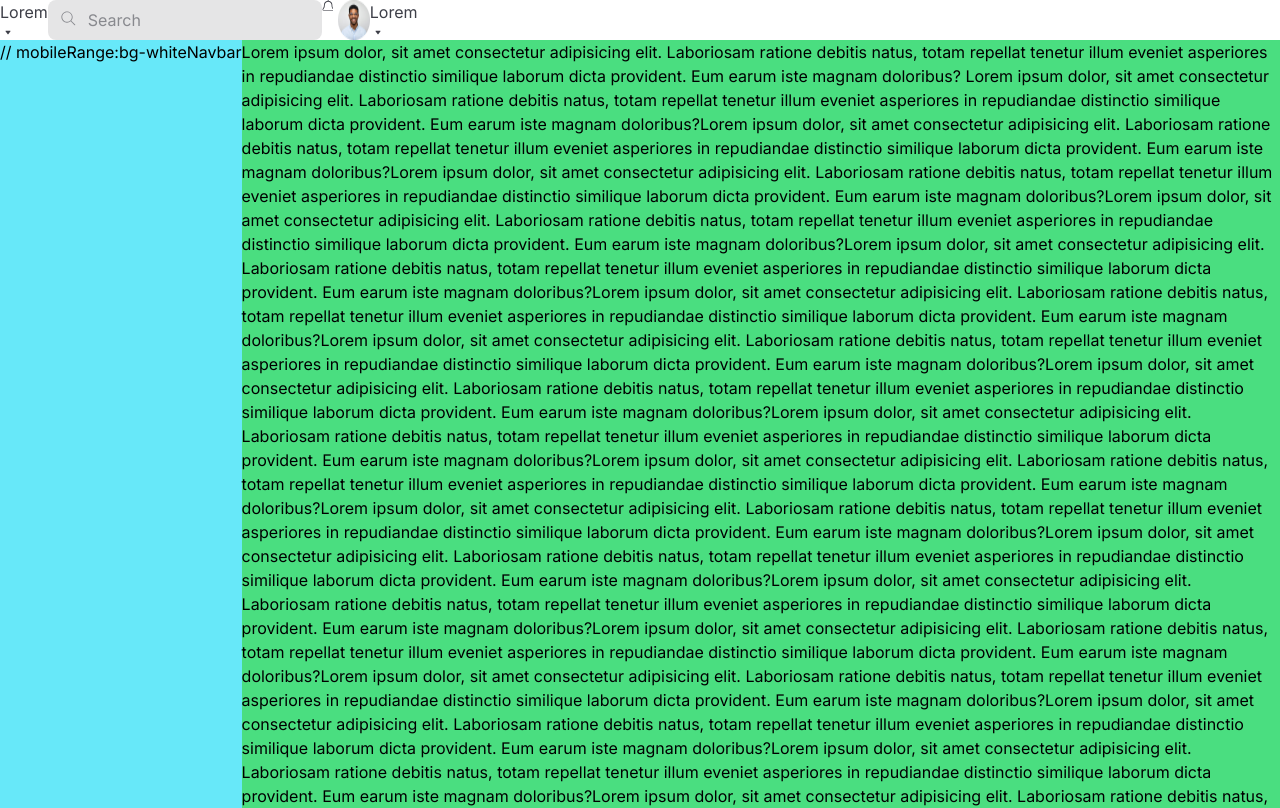
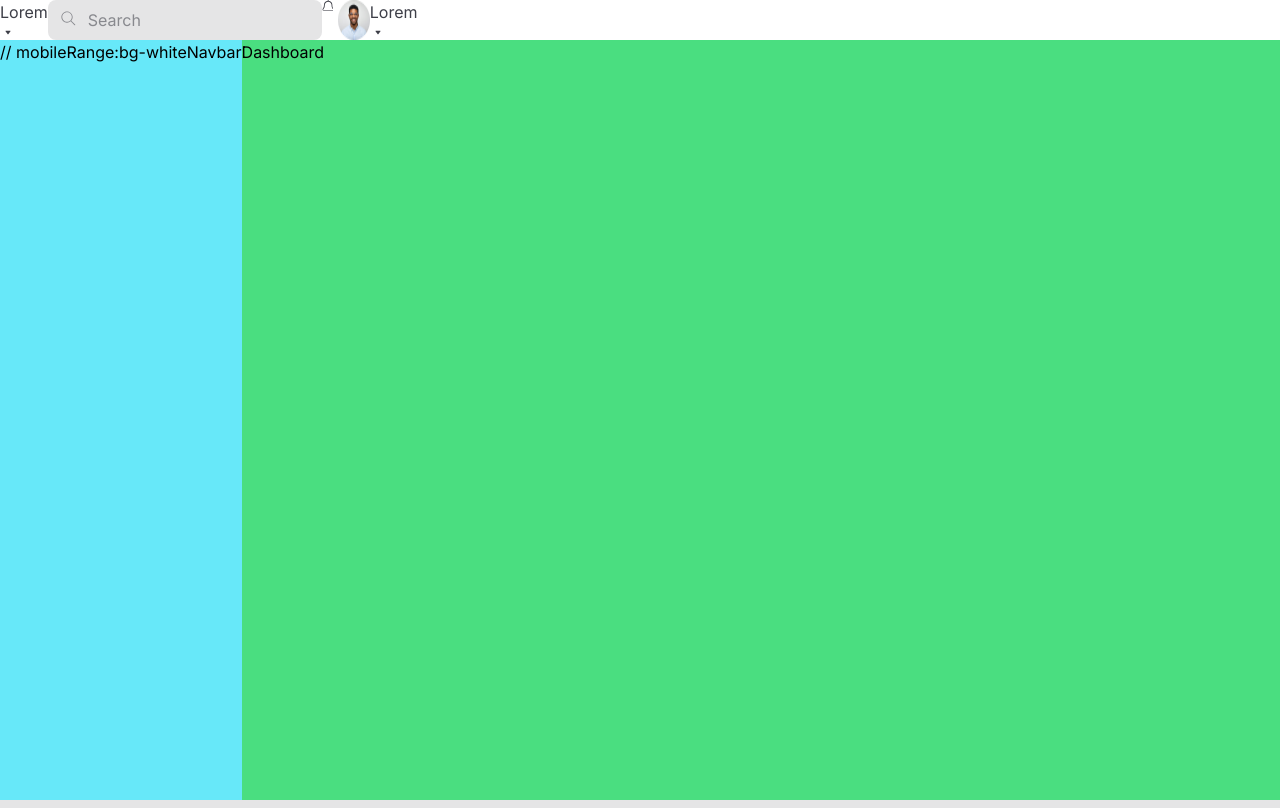
Before and after one commit to Tohid001/algorizin-tailwind_react-test, a React (Create React App) app: page / in a window 1280 px wide. Shown: the top 808 px of the page. Built offline with nearby package versions, Linux system fonts and the light colour scheme.

Commit message:
best optimized version of the core styling of layout structure with allowing scrolling inside content without affecting others

```diff
--- a/src/components/Header/Header.jsx
+++ b/src/components/Header/Header.jsx
@@ -6,7 +6,7 @@ const { DownIcon, BellIcon } = icons;
 
 function Header() {
   return (
-    <div className="sticky top-0 bg-white text-neutral-9 flex">
+    <div className=" bg-white text-neutral-9 flex">
       <div>
         <p>Lorem</p>
         <span>
--- a/src/containers/Layout/Layout.jsx
+++ b/src/containers/Layout/Layout.jsx
@@ -6,121 +6,12 @@ function Layout() {
   return (
     <div id="container" className="flex flex-col">
       <Header />
-      <div className="flex flex-1 mobileRange:flex-col ">
+      <div className="flex flex-1 mobileRange:flex-col overflow-hidden">
         <div className="mobileRange:order-2 bg-cyan-300 ">
           <Navbar />
         </div>
-        <div className="flex-1 bg-green-400 ">
-          {/* <Outlet /> */}
-          Lorem ipsum dolor, sit amet consectetur adipisicing elit. Laboriosam
-          ratione debitis natus, totam repellat tenetur illum eveniet asperiores
-          in repudiandae distinctio similique laborum dicta provident. Eum earum
-          iste magnam doloribus? Lorem ipsum dolor, sit amet consectetur
-          adipisicing elit. Laboriosam ratione debitis natus, totam repellat
-          tenetur illum eveniet asperiores in repudiandae distinctio similique
-          laborum dicta provident. Eum earum iste magnam doloribus?Lorem ipsum
-          dolor, sit amet consectetur adipisicing elit. Laboriosam ratione
-          debitis natus, totam repellat tenetur illum eveniet asperiores in
-          repudiandae distinctio similique laborum dicta provident. Eum earum
-          iste magnam doloribus?Lorem ipsum dolor, sit amet consectetur
-          adipisicing elit. Laboriosam ratione debitis natus, totam repellat
-          tenetur illum eveniet asperiores in repudiandae distinctio similique
-          laborum dicta provident. Eum earum iste magnam doloribus?Lorem ipsum
-          dolor, sit amet consectetur adipisicing elit. Laboriosam ratione
-          debitis natus, totam repellat tenetur illum eveniet asperiores in
-          repudiandae distinctio similique laborum dicta provident. Eum earum
-          iste magnam doloribus?Lorem ipsum dolor, sit amet consectetur
-          adipisicing elit. Laboriosam ratione debitis natus, totam repellat
-          tenetur illum eveniet asperiores in repudiandae distinctio similique
-          laborum dicta provident. Eum earum iste magnam doloribus?Lorem ipsum
-          dolor, sit amet consectetur adipisicing elit. Laboriosam ratione
-          debitis natus, totam repellat tenetur illum eveniet asperiores in
-          repudiandae distinctio similique laborum dicta provident. Eum earum
-          iste magnam doloribus?Lorem ipsum dolor, sit amet consectetur
-          adipisicing elit. Laboriosam ratione debitis natus, totam repellat
-          tenetur illum eveniet asperiores in repudiandae distinctio similique
-          laborum dicta provident. Eum earum iste magnam doloribus?Lorem ipsum
-          dolor, sit amet consectetur adipisicing elit. Laboriosam ratione
-          debitis natus, totam repellat tenetur illum eveniet asperiores in
-          repudiandae distinctio similique laborum dicta provident. Eum earum
-          iste magnam doloribus?Lorem ipsum dolor, sit amet consectetur
-          adipisicing elit. Laboriosam ratione debitis natus, totam repellat
-          tenetur illum eveniet asperiores in repudiandae distinctio similique
-          laborum dicta provident. Eum earum iste magnam doloribus?Lorem ipsum
-          dolor, sit amet consectetur adipisicing elit. Laboriosam ratione
-          debitis natus, totam repellat tenetur illum eveniet asperiores in
-          repudiandae distinctio similique laborum dicta provident. Eum earum
-          iste magnam doloribus?Lorem ipsum dolor, sit amet consectetur
-          adipisicing elit. Laboriosam ratione debitis natus, totam repellat
-          tenetur illum eveniet asperiores in repudiandae distinctio similique
-          laborum dicta provident. Eum earum iste magnam doloribus?Lorem ipsum
-          dolor, sit amet consectetur adipisicing elit. Laboriosam ratione
-          debitis natus, totam repellat tenetur illum eveniet asperiores in
-          repudiandae distinctio similique laborum dicta provident. Eum earum
-          iste magnam doloribus?Lorem ipsum dolor, sit amet consectetur
-          adipisicing elit. Laboriosam ratione debitis natus, totam repellat
-          tenetur illum eveniet asperiores in repudiandae distinctio similique
-          laborum dicta provident. Eum earum iste magnam doloribus?Lorem ipsum
-          dolor, sit amet consectetur adipisicing elit. Laboriosam ratione
-          debitis natus, totam repellat tenetur illum eveniet asperiores in
-          repudiandae distinctio similique laborum dicta provident. Eum earum
-          iste magnam doloribus?Lorem ipsum dolor, sit amet consectetur
-          adipisicing elit. Laboriosam ratione debitis natus, totam repellat
-          tenetur illum eveniet asperiores in repudiandae distinctio similique
-          laborum dicta provident. Eum earum iste magnam doloribus?Lorem ipsum
-          dolor, sit amet consectetur adipisicing elit. Laboriosam ratione
-          debitis natus, totam repellat tenetur illum eveniet asperiores in
-          repudiandae distinctio similique laborum dicta provident. Eum earum
-          iste magnam doloribus?Lorem ipsum dolor, sit amet consectetur
-          adipisicing elit. Laboriosam ratione debitis natus, totam repellat
-          tenetur illum eveniet asperiores in repudiandae distinctio similique
-          laborum dicta provident. Eum earum iste magnam doloribus?Lorem ipsum
-          dolor, sit amet consectetur adipisicing elit. Laboriosam ratione
-          debitis natus, totam repellat tenetur illum eveniet asperiores in
-          repudiandae distinctio similique laborum dicta provident. Eum earum
-          iste magnam doloribus?Lorem ipsum dolor, sit amet consectetur
-          adipisicing elit. Laboriosam ratione debitis natus, totam repellat
-          tenetur illum eveniet asperiores in repudiandae distinctio similique
-          laborum dicta provident. Eum earum iste magnam doloribus?Lorem ipsum
-          dolor, sit amet consectetur adipisicing elit. Laboriosam ratione
-          debitis natus, totam repellat tenetur illum eveniet asperiores in
-          repudiandae distinctio similique laborum dicta provident. Eum earum
-          iste magnam doloribus?Lorem ipsum dolor, sit amet consectetur
-          adipisicing elit. Laboriosam ratione debitis natus, totam repellat
-          tenetur illum eveniet asperiores in repudiandae distinctio similique
-          laborum dicta provident. Eum earum iste magnam doloribus?Lorem ipsum
-          dolor, sit amet consectetur adipisicing elit. Laboriosam ratione
-          debitis natus, totam repellat tenetur illum eveniet asperiores in
-          repudiandae distinctio similique laborum dicta provident. Eum earum
-          iste magnam doloribus?Lorem ipsum dolor, sit amet consectetur
-          adipisicing elit. Laboriosam ratione debitis natus, totam repellat
-          tenetur illum eveniet asperiores in repudiandae distinctio similique
-          laborum dicta provident. Eum earum iste magnam doloribus?Lorem ipsum
-          dolor, sit amet consectetur adipisicing elit. Laboriosam ratione
-          debitis natus, totam repellat tenetur illum eveniet asperiores in
-          repudiandae distinctio similique laborum dicta provident. Eum earum
-          iste magnam doloribus?Lorem ipsum dolor, sit amet consectetur
-          adipisicing elit. Laboriosam ratione debitis natus, totam repellat
-          tenetur illum eveniet asperiores in repudiandae distinctio similique
-          laborum dicta provident. Eum earum iste magnam doloribus?Lorem ipsum
-          dolor, sit amet consectetur adipisicing elit. Laboriosam ratione
-          debitis natus, totam repellat tenetur illum eveniet asperiores in
-          repudiandae distinctio similique laborum dicta provident. Eum earum
-          iste magnam doloribus?Lorem ipsum dolor, sit amet consectetur
-          adipisicing elit. Laboriosam ratione debitis natus, totam repellat
-          tenetur illum eveniet asperiores in repudiandae distinctio similique
-          laborum dicta provident. Eum earum iste magnam doloribus?Lorem ipsum
-          dolor, sit amet consectetur adipisicing elit. Laboriosam ratione
-          debitis natus, totam repellat tenetur illum eveniet asperiores in
-          repudiandae distinctio similique laborum dicta provident. Eum earum
-          iste magnam doloribus?Lorem ipsum dolor, sit amet consectetur
-          adipisicing elit. Laboriosam ratione debitis natus, totam repellat
-          tenetur illum eveniet asperiores in repudiandae distinctio similique
-          laborum dicta provident. Eum earum iste magnam doloribus?Lorem ipsum
-          dolor, sit amet consectetur adipisicing elit. Laboriosam ratione
-          debitis natus, totam repellat tenetur illum eveniet asperiores in
-          repudiandae distinctio similique laborum dicta provident. Eum earum
-          iste magnam doloribus?
+        <div className="flex-1 bg-green-400 overflow-auto ">
+          <Outlet />
         </div>
       </div>
     </div>
--- a/src/vhAdjustment.js
+++ b/src/vhAdjustment.js
@@ -4,6 +4,7 @@ function vhAdjustment() {
     .style.setProperty("height", window.innerHeight + "px");
 
   window.addEventListener("resize", () => {
+    console.log(window.innerHeight + "px");
     document
       .getElementById("container")
       .style.setProperty("height", window.innerHeight + "px");
```
